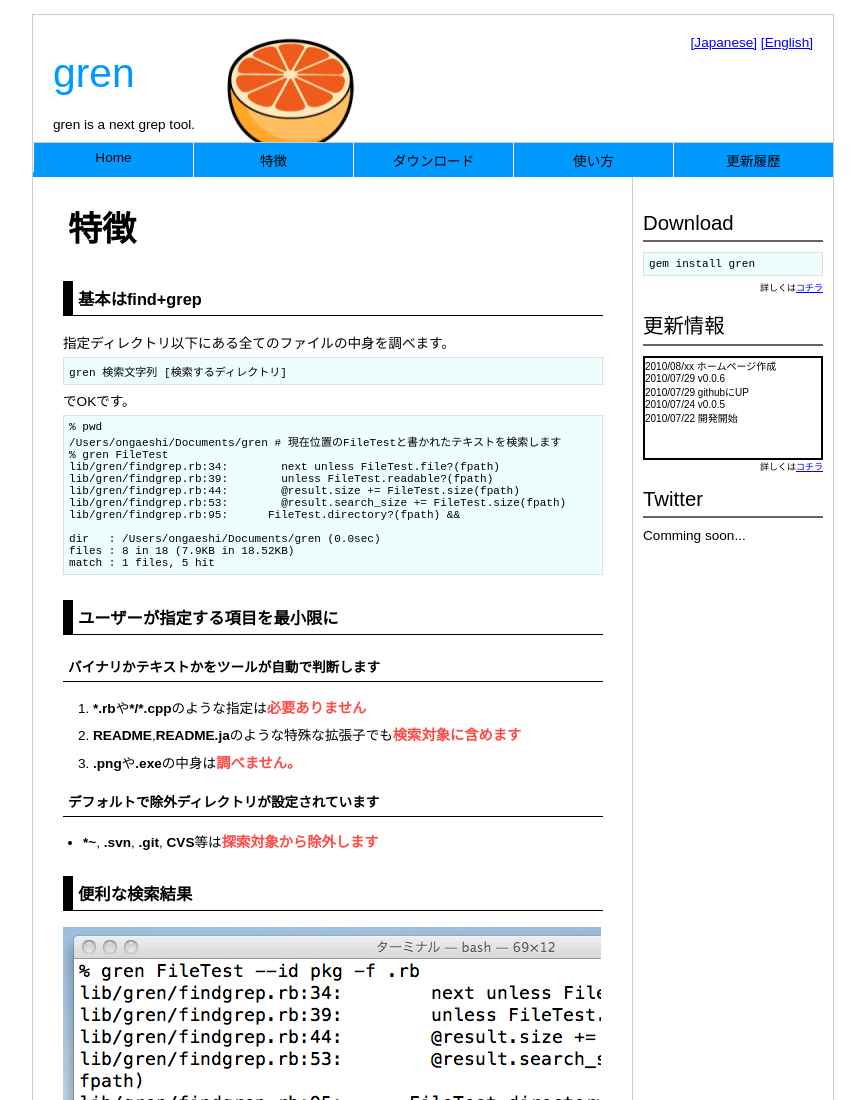
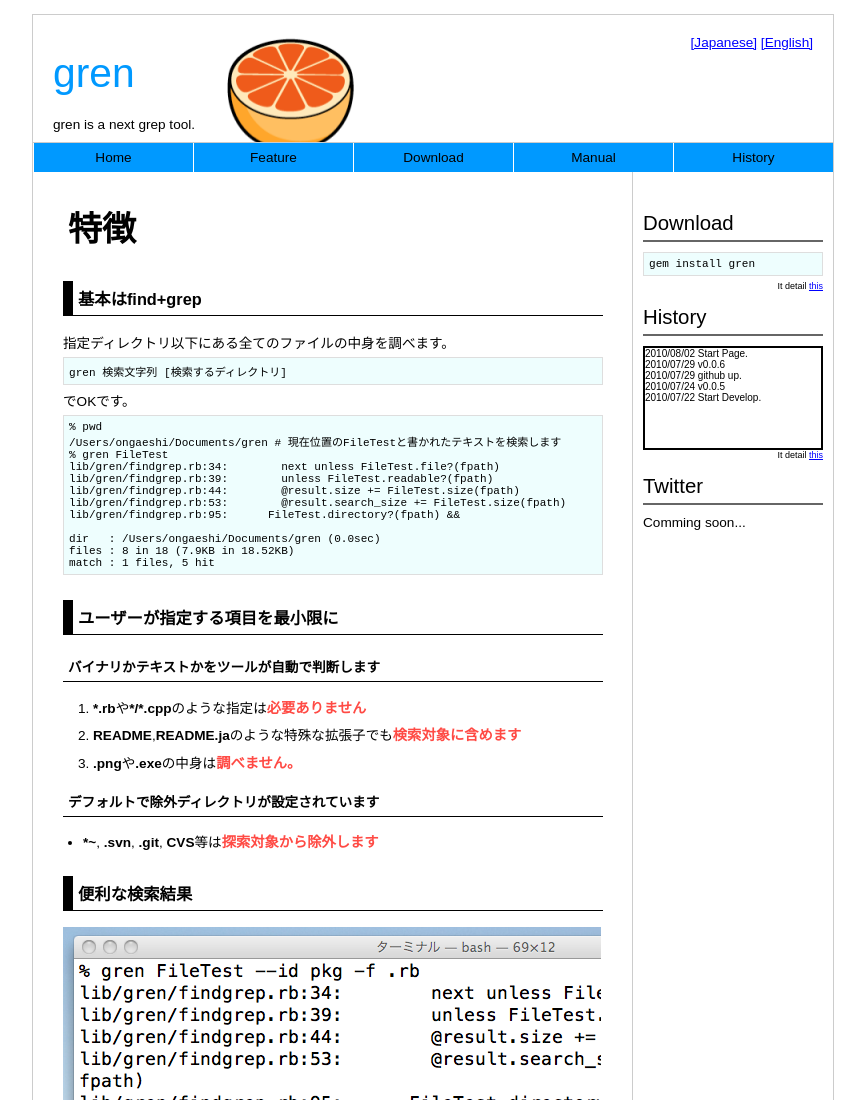
Before and after one commit to ongaeshi/gren, a plain HTML site: page en/feature.html in a window 1280 px wide. Shown: the top 1100 px of the page, without its empty margins (207-1072 px from the left). Drawn offline with Linux system fonts and the light colour scheme.

Commit message:
headerやsidebarを英語化

```diff
--- a/en/feature.html
+++ b/en/feature.html
@@ -14,21 +14,18 @@
   <body>
     <div id="wrapper">
       <div id="header">
-        <!-- 見出し -->
         <h1><a href="../ja/index.html">[Japanese]</a> <a href="../en/index.html">[English]</a></h1>
-        <!-- タイトル -->
         <p class="logo"><a href="index.html">gren</a></p>
-        <!-- 概要 -->
         <p class="description">gren is a next grep tool.</p>
       </div><!-- / header end -->
+
       <div id="globalnavi">
-        <!-- グローバルナビゲーション -->
         <ul>
           <li><a href="index.html">Home</a></li>
-          <li><a href="feature.html">特徴</a></li>
-          <li><a href="download.html">ダウンロード</a></li>
-          <li><a href="readme.html">使い方</a></li>
-          <li><a href="history.html">更新履歴</a></li>
+          <li><a href="feature.html">Feature</a></li>
+          <li><a href="download.html">Download</a></li>
+          <li><a href="readme.html">Manual</a></li>
+          <li><a href="history.html">History</a></li>
         </ul>
       </div><!-- / globalnavi end -->
 
@@ -100,19 +97,19 @@ Windows
 <pre>
 gem install gren
 </pre>
-        <p class="right">詳しくは<a href="download.html">コチラ</a></p>
+        <p class="right">It detail <a href="download.html">this</a></p>
 
-        <p class="sidetitle">更新情報</p>
+        <p class="sidetitle">History</p>
         <div class="infobox">
           <ul>
-            <li>2010/08/xx ホームページ作成
+            <li>2010/08/02 Start Page.
             <li>2010/07/29 v0.0.6
-            <li>2010/07/29 githubにUP
+            <li>2010/07/29 github up.
             <li>2010/07/24 v0.0.5
-            <li>2010/07/22 開発開始
+            <li>2010/07/22 Start Develop.
           </ul>
         </div>
-        <p class="right">詳しくは<a href="history.html">コチラ</a></p>
+        <p class="right">It detail <a href="history.html">this</a></p>
 
         <p class="sidetitle">Twitter</p>
         Comming soon...
```
Also changed, not shown: en/download.html (+11 -14 lines), en/history.html (+11 -14 lines), en/index.html (+3 -6 lines), en/readme.html (+5 -8 lines).
